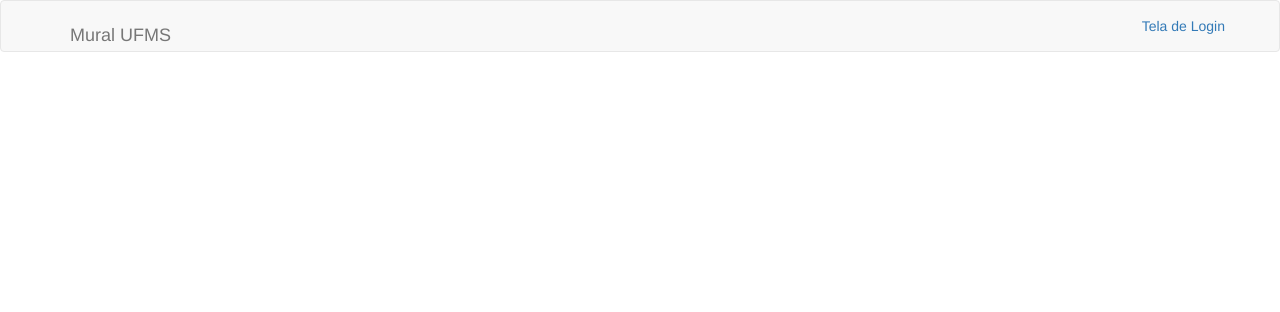
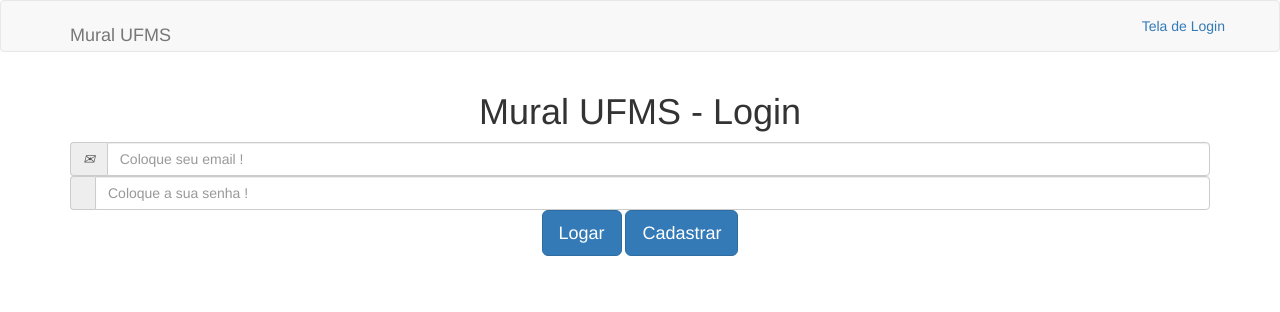
Before and after one commit to brunomecca/muralufms, a PHP site: page /index.php?pg=login in a window 1280 px wide. Shown: the top 312 px of the page. Run offline with PHP 8.4, Linux system fonts and the light colour scheme.

Commit message:
index e cadastro

```diff
--- a/index.php
+++ b/index.php
@@ -4,15 +4,6 @@
 	<?php
 		include_once "connect.php";
 		session_start();
-
-	?>
-	<?php
-		if(isset($_GET['pg']) && $_GET['pg'] == 'Login'){
-			include('pages/login.php');
-		}
-		if(isset($_GET['pg']) && $_GET['pg'] == 'sair'){
-			session_destroy();
-		}
 	?>
 	<title>Mural UFMS</title>
 	<link rel="stylesheet" type="text/css" href="css/bootstrap.min.css" />
@@ -28,16 +19,26 @@
 		    <p class="navbar-text navbar-right">
 		    	<?php
 		    		if(!isset($_SESSION['nome']) || !isset($_SESSION['senha'])){
-						echo "<a href='pages/?pg=login'>Tela de Login</a></p>";
+						echo "<a href='index.php?pg=login'>Tela de Login</a></p>";
 					}
 					else{
 						echo "Bem vindo, ". $_SESSION['nome'] . "<br>";
-						echo "<a href='?pg=sair'>Sair</a><br>";
+						echo "<a href='index.php?pg=sair'>Sair</a><br>";
 						echo "Enviar Mensagem</p>";
 					}
 		    	?>
 		  </div>
 		</nav>
 
+		<?php
+		if(isset($_GET['pg']) && $_GET['pg'] == 'login'){
+			include('pages/login.php');
+		}
+		if(isset($_GET['pg']) && $_GET['pg'] == 'sair'){
+			session_destroy();
+			header("Location:index.php");
+		}
+		?>
+
 </body>
 </html>
--- a/pages/login.php
+++ b/pages/login.php
@@ -11,9 +11,19 @@
                     <span class="input-group-addon"><i class="fa fa-key"></i></span>
                     <input type="password" id="password" name="password" class="form-control" placeholder="Coloque a sua senha ! " required="true" />
                 </div>
-                        <input value="Logar" type="submit" class="btn btn-lg btn-primary "/>
-                        <a href="CadastroUsuario">
+                <input type="hidden" name="acao" value="login" />
+                <input type="submit" class="btn btn-lg btn-primary" value="Logar" class="btn" />
+				<a href="pages/cadastro.php">
                     <button type="button" class="btn btn-lg btn-primary">Cadastrar</button>
                 </a>
             </form>
         </div>
+
+    </div>
+</div>
+
+<?php
+	if(isset($_POST['acao']) && $_POST['acao'] == 'login'){
+
+	}
+?>
```
Lines whose indentation alone changed are shown as unchanged.
